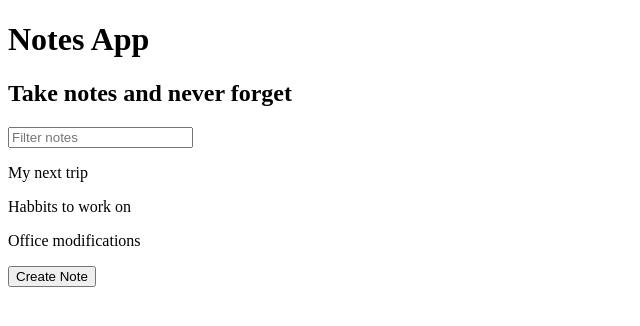
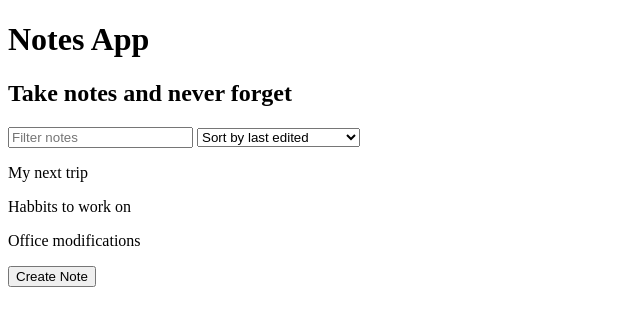
Before and after one commit to JohnDinhCodes/js-bootcamp, a plain HTML site: page notes-app/index.html in a window 1280 px wide. Shown: the whole page, without its empty margins (0-640 px from the left). Drawn offline with Linux system fonts and the light colour scheme.

Commit message:
Complete JavaScript in the Browser

```diff
--- a/notes-app/index.html
+++ b/notes-app/index.html
@@ -10,7 +10,11 @@
     <h1>Notes App</h1>
     <h2>Take notes and never forget</h2>
     <input id="search-text" type="text" placeholder="Filter notes">
-
+    <select id="filter-by">
+        <option value="byEdited">Sort by last edited</option>
+        <option value="byCreated">Sort by recently created</option>
+        <option value="alphabetical">Sort alphabetically</option>
+    </select>
     <div id="notes">
 
     </div>
--- a/notes-app/notes-app.js
+++ b/notes-app/notes-app.js
@@ -37,3 +37,7 @@
     filters.searchText = e.target.value
     renderNotes(notes, filters)
 })
+
+document.querySelector('#filter-by').addEventListener('change', function (e) {
+    console.log(e.target.value)
+})
```
